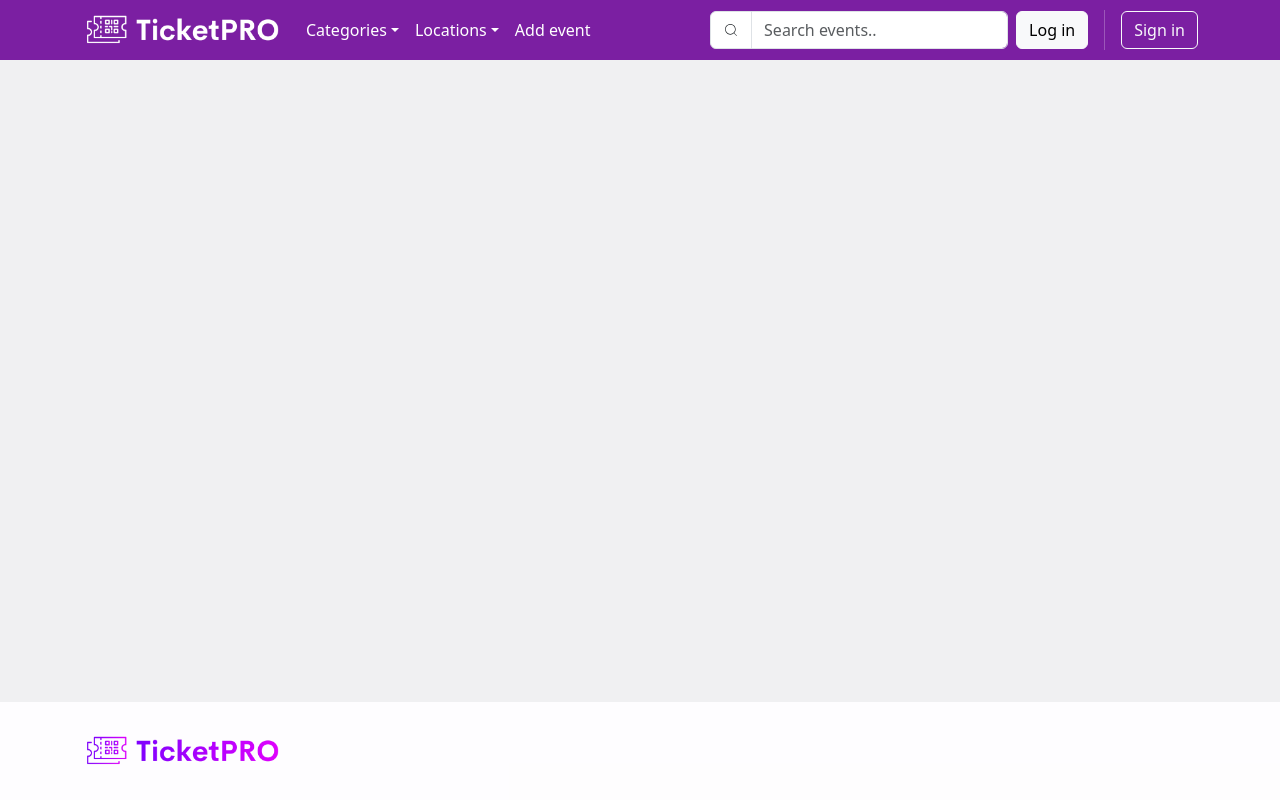
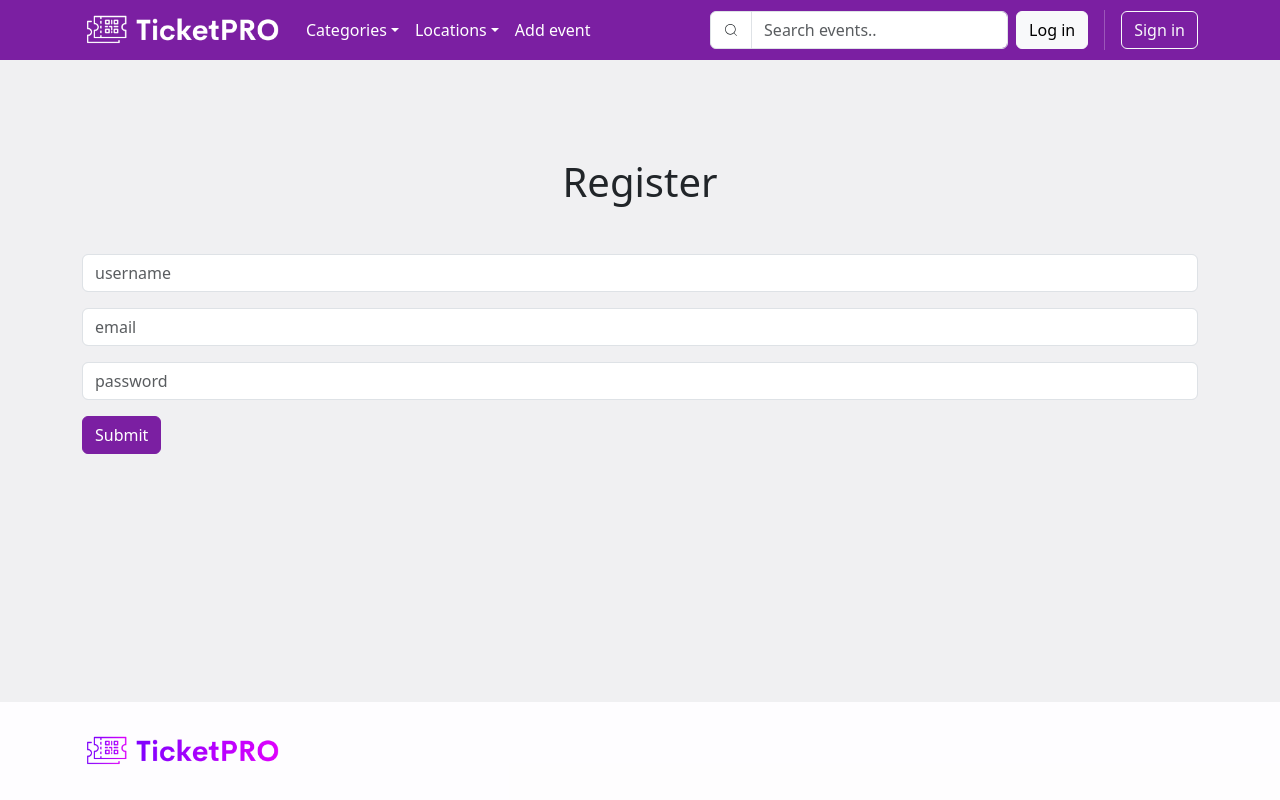
Before and after one commit to IlonaSkargovskaia/finalProject, a React (Create React App) app in the folder client/: page /register in a window 1280 px wide. Built offline with nearby package versions, Linux system fonts and the light colour scheme; no server answers.

Commit message:
feat: register on react side with jwt done

```diff
--- a/client/package.json
+++ b/client/package.json
@@ -18,6 +18,7 @@
     "react-multi-carousel": "^2.8.4",
     "react-router-dom": "^6.14.2",
     "react-scripts": "5.0.1",
+    "react-toastify": "^9.1.3",
     "sass": "^1.64.2",
     "web-vitals": "^2.1.4"
   },
--- a/client/src/App.js
+++ b/client/src/App.js
@@ -4,25 +4,32 @@ import Home from "./pages/home/Home";
 import Navigation from "./components/Nav";
 import EventListPageCat from "./pages/events/EventListPageCat";
 import EventDetail from "./pages/events/EventDetail";
-import { Routes, Route } from "react-router-dom";
+import { Routes, Route, Navigate } from "react-router-dom";
 import LocationPage from "./pages/locations/LocationPage";
 import Footer from "./components/Footer";
 import AddNewEvent from "./pages/events/AddNewEvent";
 import SearchResults from "./components/SearchResults";
 import { Spinner } from "react-bootstrap";
+import UserDashboard from "./pages/dashboards/UserDashboard";
+import Login from "./pages/users/Login";
+import Register from "./pages/users/Register";
 
-const BASE_URL = 'http://localhost:3005'
+const BASE_URL = "http://localhost:3005";
 
 const App = () => {
     const [loading, setLoading] = useState(true);
     const [events, setEvents] = useState([]);
 
+    const [isAuthenticated, setIsAuthenticated] = useState(false);
+
+    const setAuth = (boolean) => {
+        setIsAuthenticated(boolean)
+    }
+
     useEffect(() => {
         const fetchEvents = async () => {
             try {
-                const response = await axios.get(
-                    `${BASE_URL}/api/events/`
-                );
+                const response = await axios.get(`${BASE_URL}/api/events/`);
                 setEvents(response.data);
                 setLoading(false); // Set loading to false once the data is fetched
             } catch (error) {
@@ -56,15 +63,49 @@ const App = () => {
                         path="/location/:locationId"
                         element={<LocationPage />}
                     />
+
                     <Route
                         path="/category/:categoryId"
                         element={<EventListPageCat />}
                     />
+
                     <Route path="/events/:id" element={<EventDetail />} />
                     <Route path="/create-event" element={<AddNewEvent />} />
+
                     <Route
                         path="/search"
                         element={<SearchResults events={events} />}
+                    />
+
+                    <Route
+                        path="/login"
+                        element={
+                            !isAuthenticated ? (
+                                <Login setAuth={setAuth}/>
+                            ) : (
+                                <Navigate to="/userdashboard" />
+                            )
+                        }
+                    />
+                    <Route
+                        path="/register"
+                        element={
+                            !isAuthenticated ? (
+                                <Register setAuth={setAuth}/>
+                            ) : (
+                                <Navigate to="/login" />
+                            )
+                        }
+                    />
+                    <Route
+                        path="/userdashboard"
+                        element={
+                            isAuthenticated ? (
+                                <UserDashboard setAuth={setAuth}/>
+                            ) : (
+                                <Navigate to="/login" />
+                            )
+                        }
                     />
                 </Routes>
             </main>
--- a/client/src/index.css
+++ b/client/src/index.css
@@ -31,11 +31,13 @@ a.purple, button.purple{
     background-color: #7b1fa2 !important;
     border-color: #7b1fa2 !important;
     transition: all .3s ease-in-out;
+    color: #fff;
 }
 
 a.purple:hover, button.purple:hover{
     background-color: #4a148c !important;
     border-color: #4a148c !important;
+    color: #fff;
 }
 
 a.card-title{
--- a/client/src/pages/dashboards/UserDashboard.jsx
+++ b/client/src/pages/dashboards/UserDashboard.jsx
@@ -1,9 +1,13 @@
-import React from 'react'
+import React from "react";
+import { Container } from "react-bootstrap";
 
-const UserDashboard = () => {
-  return (
-    <div>UserDashboard</div>
-  )
-}
+const UserDashboard = ({setAuth}) => {
+    return (
+        <Container>
+            <h1>User dashboard</h1>
+            <button onClick={() => setAuth(false)}>Log out</button>
+        </Container>
+    );
+};
 
-export default UserDashboard
+export default UserDashboard;
--- a/client/src/pages/users/Login.jsx
+++ b/client/src/pages/users/Login.jsx
@@ -1,8 +1,15 @@
 import React from 'react'
+import { Container } from 'react-bootstrap'
 
-const Login = () => {
+const Login = ({setAuth}) => {
   return (
-    <div>Login</div>
+    <div>
+      <Container>
+        <h1>Login</h1>
+        <button onClick={() => setAuth(true)}>Authenticate</button>
+      </Container>
+
+    </div>
   )
 }
 
--- a/client/src/pages/users/Register.jsx
+++ b/client/src/pages/users/Register.jsx
@@ -1,9 +1,80 @@
-import React from 'react'
+import React, { useState } from "react";
+import { Container } from "react-bootstrap";
+
+const BASE_URL = "http://localhost:3005";
 
 const Register = () => {
-  return (
-    <div>Register</div>
-  )
-}
 
-export default Register
+    const [inputs, setInputs] = useState({
+      email: '',
+      password: '',
+      username: ''
+    })
+
+    const {username, email, password} = inputs;
+
+    const onChange = (e) => {
+      //копируем текущее состояние, обновляем поля при этом достаем имя поля и присваиваем значение введенное пользователем name : value
+      setInputs({...inputs, [e.target.name] : [e.target.value]})
+    }
+
+    //
+    const onSubmitForm = async (e) => {
+      e.preventDefault();
+
+      try {
+        //from the state
+        const body = {username, email, password}
+
+        const res = await fetch(`${BASE_URL}/auth/register`, {
+          method: 'POST',
+          headers: {
+            "Content-Type" : "application/json"
+          },
+          body: JSON.stringify(body)
+        });
+
+        const data = await res.json();
+        //if all okay  - we get token
+        console.log(data);
+
+      } catch (error) {
+        console.log(error);
+      }
+    }
+
+    return (
+        <Container>
+            <h1 className="text-center my-5">Register</h1>
+            <form onSubmit={onSubmitForm}>
+                <input
+                    type="text"
+                    name="username"
+                    placeholder="username"
+                    className="form-control my-3"
+                    value={username}
+                    onChange={(e) => onChange(e)}
+                />
+                <input
+                    type="email"
+                    name="email"
+                    placeholder="email"
+                    className="form-control my-3"
+                    value={email}
+                    onChange={(e) => onChange(e)}
+                />
+                <input
+                    type="password"
+                    name="password"
+                    placeholder="password"
+                    className="form-control my-3"
+                    value={password}
+                    onChange={(e) => onChange(e)}
+                />
+                <button className="btn purple">Submit</button>
+            </form>
+        </Container>
+    );
+};
+
+export default Register;
```
Also changed, not shown: 1 other file (tests, documents, lock files or other folders). Lines whose indentation alone changed are shown as unchanged.
